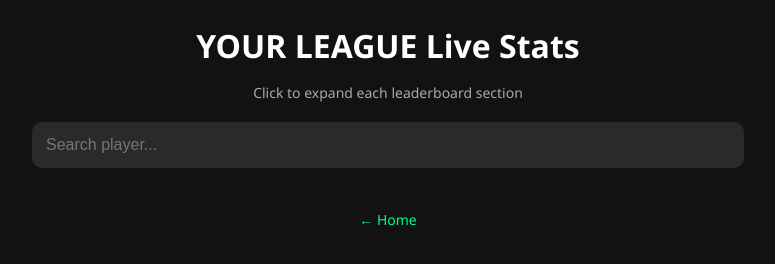
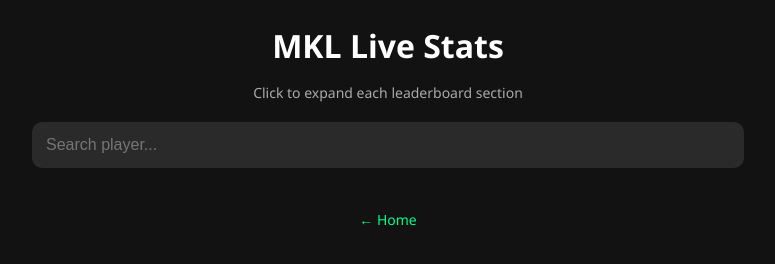
Before and after one commit to notkiddo82/MKL-live-scores, a plain HTML site: page stats.html in a window 1280 px wide. Shown: the whole page, without its empty margins (252-1027 px from the left). Drawn offline with nearby package versions, Linux system fonts and the light colour scheme.

Commit message:
Update stats.html

```diff
--- a/stats.html
+++ b/stats.html
@@ -5,7 +5,7 @@
   <meta name="viewport" content="width=device-width, initial-scale=1" />
 
   <!-- ✏️ Change this title to your league's name -->
-  <title>YOUR LEAGUE Live Stats</title>
+  <title>MKL Live Stats</title>
 
   <script src="https://cdn.jsdelivr.net/npm/axios/dist/axios.min.js"></script>
 
@@ -155,7 +155,7 @@
 <body>
 
   <!-- ✏️ Change this heading to your league or event name -->
-  <h1>YOUR LEAGUE Live Stats</h1>
+  <h1>MKL Live Stats</h1>
   <p>Click to expand each leaderboard section</p>
 
   <div class="loading-bar" id="loading-bar"></div>
```
